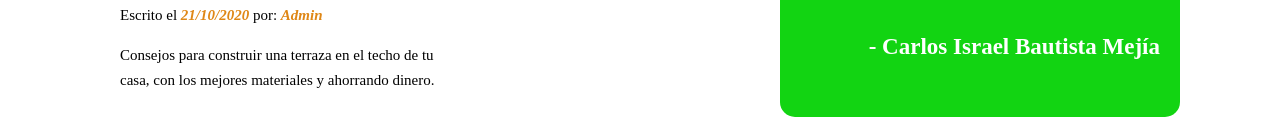
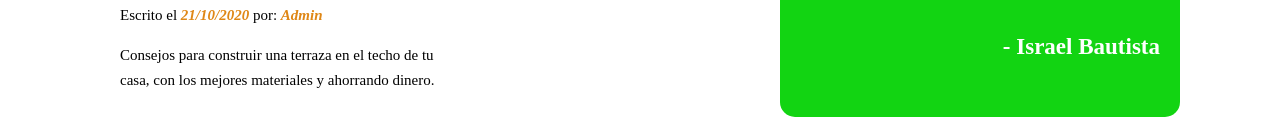
Before and after one commit to TheSchwarzMan/isra-web, a plain HTML site: page practica3/index.html in a window 1280 px wide. Shown: the part 2834-2953 px from the top of the page. Drawn offline with Linux system fonts and the light colour scheme.

Commit message:
Update index.html

```diff
--- a/practica3/index.html
+++ b/practica3/index.html
@@ -135,7 +135,7 @@
                             El personal se comportó de una excelente forma, muy
                             buena atención y la casa que me ofrecieron cumple con todas mis expectativas.
                         </blockquote>
-                        <p>- Carlos Israel Bautista Mejía</p>
+                        <p>- Israel Bautista</p>
                     </div>
                 </section>
 
```
